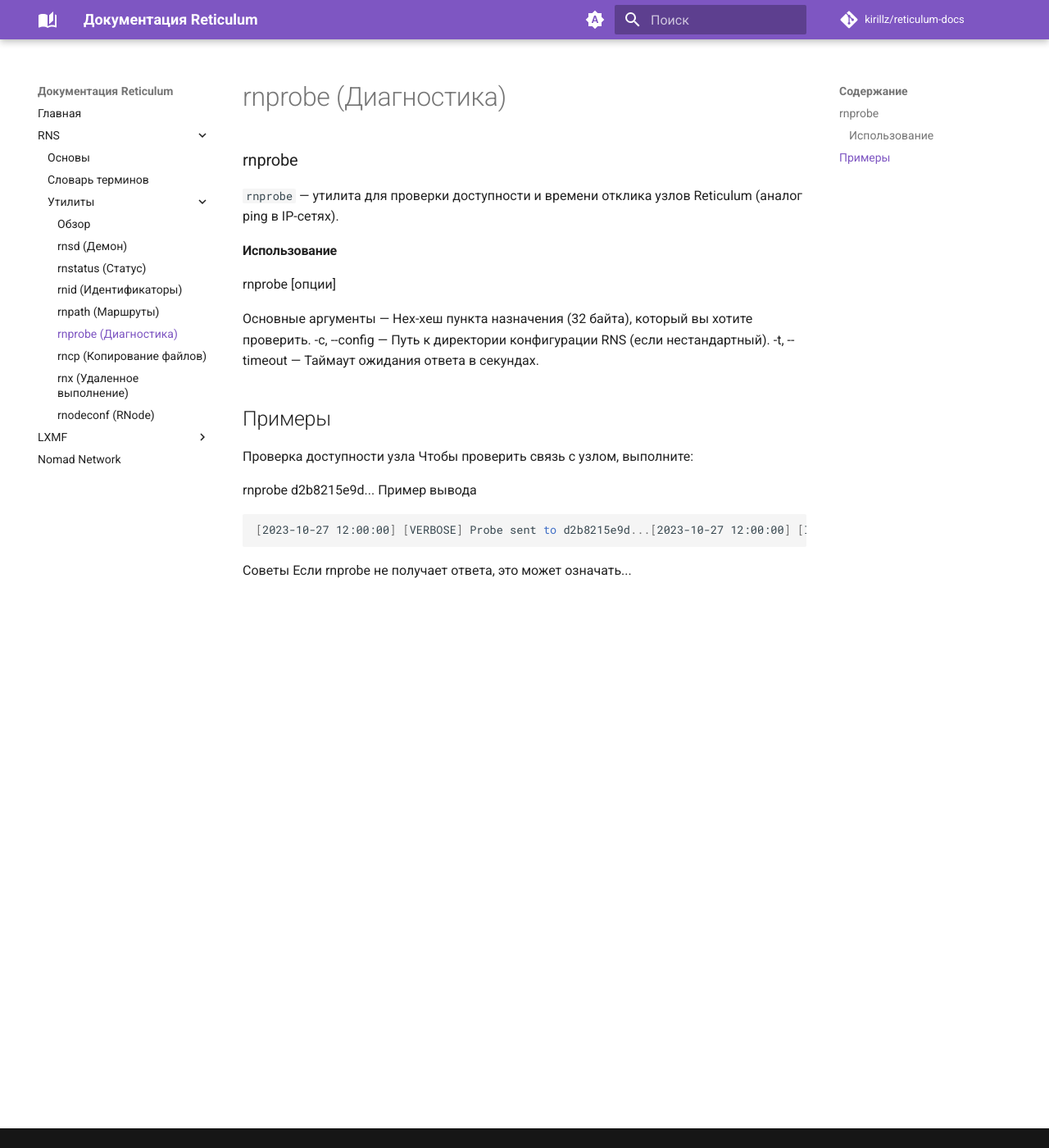
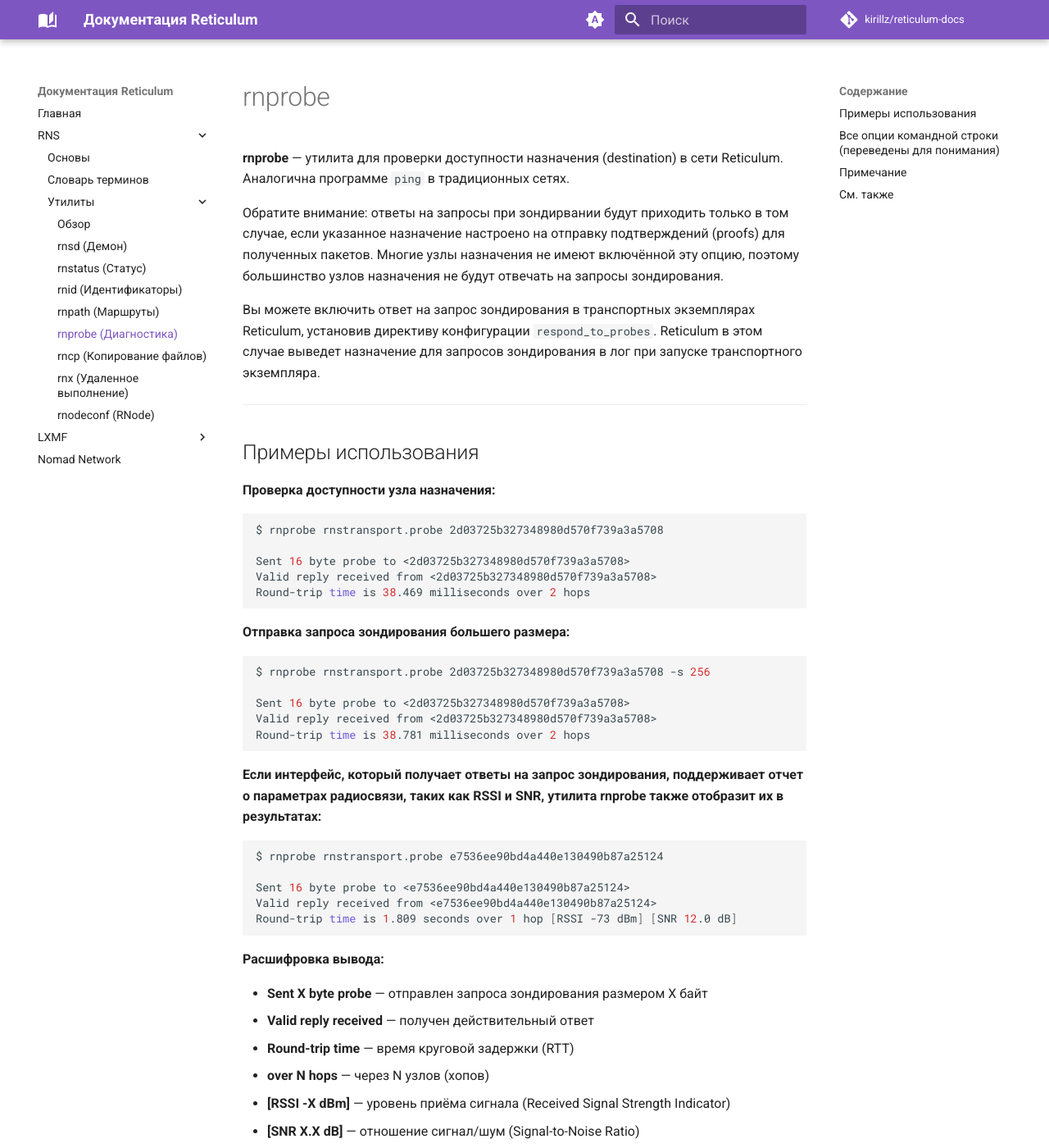
Before and after one commit to kirillz/reticulum-docs, an MkDocs documentation site: the page built from docs/rns/tools/rnprobe.md, in a window 1280 px wide and 1400 px high. Shown: the whole window at 82% size. Built offline with MkDocs 1.6.1 and Material for MkDocs 9.7.7, drawn with Linux system fonts in a browser that asks for light colours; comment, search, counter and statistics services are not loaded; some of the changed text lies outside the part shown.

Commit message:
rnprobe #14

````diff
--- a/docs/rns/tools/rnprobe.md
+++ b/docs/rns/tools/rnprobe.md
@@ -1,21 +1,98 @@
-### rnprobe
-`rnprobe` — утилита для проверки доступности и времени отклика узлов Reticulum (аналог ping в IP-сетях).
+# rnprobe
 
-#### Использование
-rnprobe [опции] <destination_hash>
+**rnprobe** — утилита для проверки доступности назначения (destination) в сети Reticulum. Аналогична программе `ping` в традиционных сетях.
 
-Основные аргументы
-<destination_hash> — Hex-хеш пункта назначения (32 байта), который вы хотите проверить.
--c, --config — Путь к директории конфигурации RNS (если нестандартный).
--t, --timeout — Таймаут ожидания ответа в секундах.
-## Примеры
-Проверка доступности узла
-Чтобы проверить связь с узлом, выполните:
+Обратите внимание: ответы на запросы при зондирвании будут приходить только в том случае, если указанное назначение настроено на отправку подтверждений (proofs) для полученных пакетов. Многие узлы назначения не имеют включённой эту опцию, поэтому большинство узлов назначения не будут отвечать на запросы зондирования.
 
-rnprobe d2b8215e9d...
-Пример вывода
+Вы можете включить ответ на запрос зондирования в транспортных экземплярах Reticulum, установив директиву конфигурации `respond_to_probes`. Reticulum в этом случае выведет назначение для запросов зондирования в лог при запуске транспортного экземпляра.
+
+---
+
+## Примеры использования
+
+**Проверка доступности узла назначения:**
+
+```bash
+$ rnprobe rnstransport.probe 2d03725b327348980d570f739a3a5708
+
+Sent 16 byte probe to <2d03725b327348980d570f739a3a5708>
+Valid reply received from <2d03725b327348980d570f739a3a5708>
+Round-trip time is 38.469 milliseconds over 2 hops
 ```
-[2023-10-27 12:00:00] [VERBOSE] Probe sent to d2b8215e9d...[2023-10-27 12:00:00] [INFO] Valid reply received from d2b8215e9d...Round-trip time: 145 msPath MTU: 500 bytes
+
+**Отправка запроса зондирования большего размера:**
+
+```bash
+$ rnprobe rnstransport.probe 2d03725b327348980d570f739a3a5708 -s 256
+
+Sent 16 byte probe to <2d03725b327348980d570f739a3a5708>
+Valid reply received from <2d03725b327348980d570f739a3a5708>
+Round-trip time is 38.781 milliseconds over 2 hops
 ```
-Советы
-Если rnprobe не получает ответа, это может означать...
+
+**Если интерфейс, который получает ответы на запрос зондирования, поддерживает отчет о параметрах радиосвязи, таких как RSSI и SNR, утилита rnprobe также отобразит их в результатах:**
+
+```bash
+$ rnprobe rnstransport.probe e7536ee90bd4a440e130490b87a25124
+
+Sent 16 byte probe to <e7536ee90bd4a440e130490b87a25124>
+Valid reply received from <e7536ee90bd4a440e130490b87a25124>
+Round-trip time is 1.809 seconds over 1 hop [RSSI -73 dBm] [SNR 12.0 dB]
+```
+
+**Расшифровка вывода:**
+
+- **Sent X byte probe** — отправлен запроса зондирования размером X байт
+- **Valid reply received** — получен действительный ответ
+- **Round-trip time** — время круговой задержки (RTT)
+- **over N hops** — через N узлов (хопов)
+- **[RSSI -X dBm]** — уровень приёма сигнала (Received Signal Strength Indicator)
+- **[SNR X.X dB]** — отношение сигнал/шум (Signal-to-Noise Ratio)
+
+---
+
+## Все опции командной строки (переведены для понимания)
+
+```
+usage: rnprobe [-h] [--config CONFIG] [-s SIZE] [-n PROBES]
+               [-t seconds] [-w seconds] [--version] [-v]
+               [full_name] [destination_hash]
+
+Утилита зондирования Reticulum
+
+positional arguments:
+  full_name             полное имя назначения в точечной нотации
+  destination_hash      шестнадцатеричный хеш назначения
+
+options:
+  -h, --help            показать эту справку и выйти
+  --config CONFIG       путь к альтернативному каталогу конфигурации Reticulum
+  -s SIZE, --size SIZE  размер полезной нагрузки пакета запроса зондирования в байтах
+  -n PROBES, --probes PROBES
+                        количество отправляемых запросов зондирования
+  -t seconds, --timeout seconds
+                        таймаут перед отказом
+  -w seconds, --wait seconds
+                        время между каждым запросом зондирования
+  --version             показать номер версии программы и выйти
+  -v, --verbose         подробный вывод
+```
+
+---
+
+## Примечание
+
+- Для корректной работы должен быть активен хотя бы один интерфейс Reticulum
+- Назначение должно быть настроено на отправку подтверждений (proofs), иначе запрос зондирования не получит ответа
+- Опция `-s` позволяет увеличить размер зонда для тестирования пропускной способности канала
+- Опция `-n` полезна для серии повторных измерений
+- Параметры RSSI и SNR отображаются только для интерфейсов, поддерживающих радиометрию (например, RNode)
+
+---
+
+## См. также
+
+- [**Основы RNS**](../index.md) — введение в протокол Reticulum
+- [**Утилиты RNS**](index.md) — обзор всех утилит командной строки
+- [**rnstatus**](rnstatus.md) — просмотр статуса интерфейсов
+- [**rnpath**](rnpath.md) — диагностика маршрутов между узлами
````
